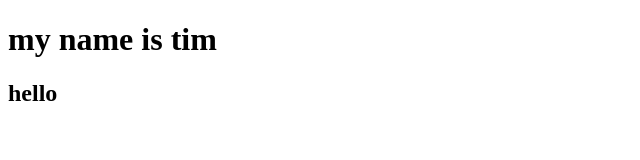
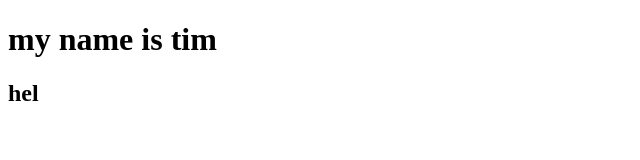
Before and after one commit to TaymoorAhmad/Hello-World, a plain HTML site: page index.html in a window 1280 px wide. Shown: the full height of the page, 0-640 px from the left. Drawn offline with Linux system fonts and the light colour scheme.

Commit message:
comiitting 1

```diff
--- a/index.html
+++ b/index.html
@@ -11,7 +11,7 @@
 <body>
 
     <h1 class="txt" id="txt">my name is tim</h1>
-    <h2>hello</h2>
+    <h2>hel</h2>
 
 </body>
 
```
